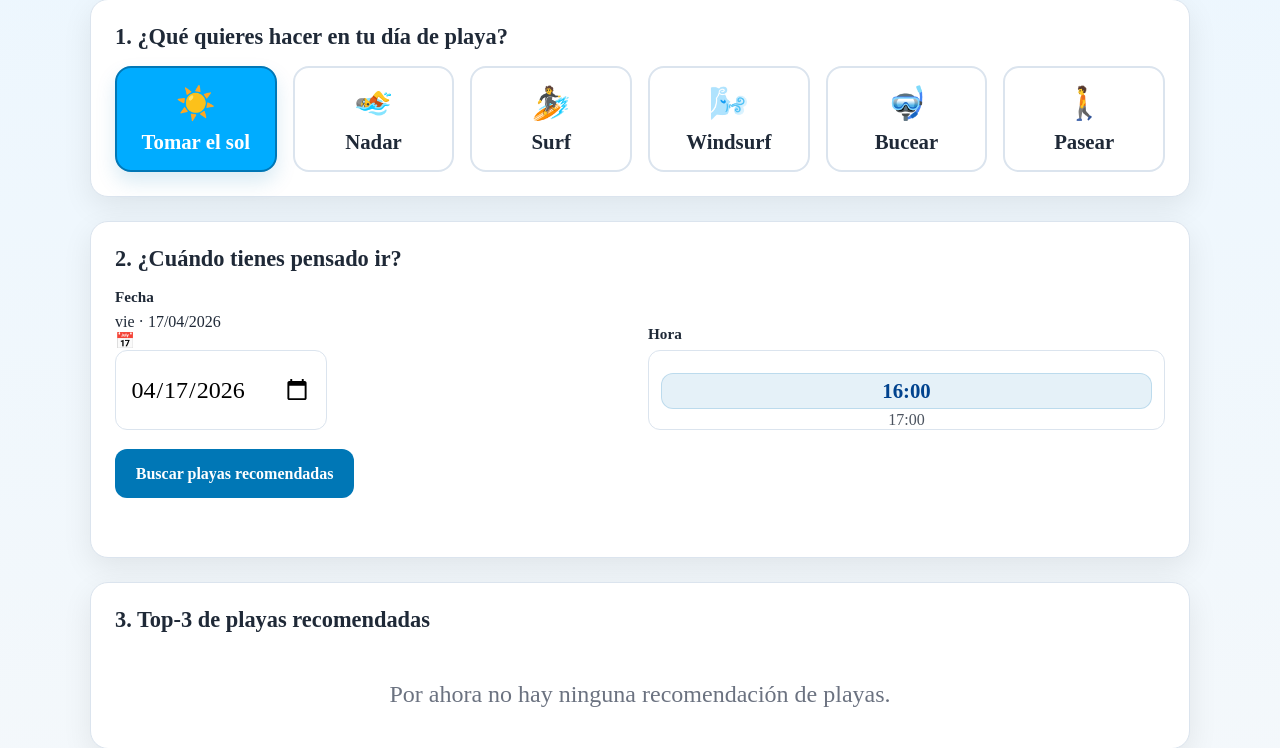
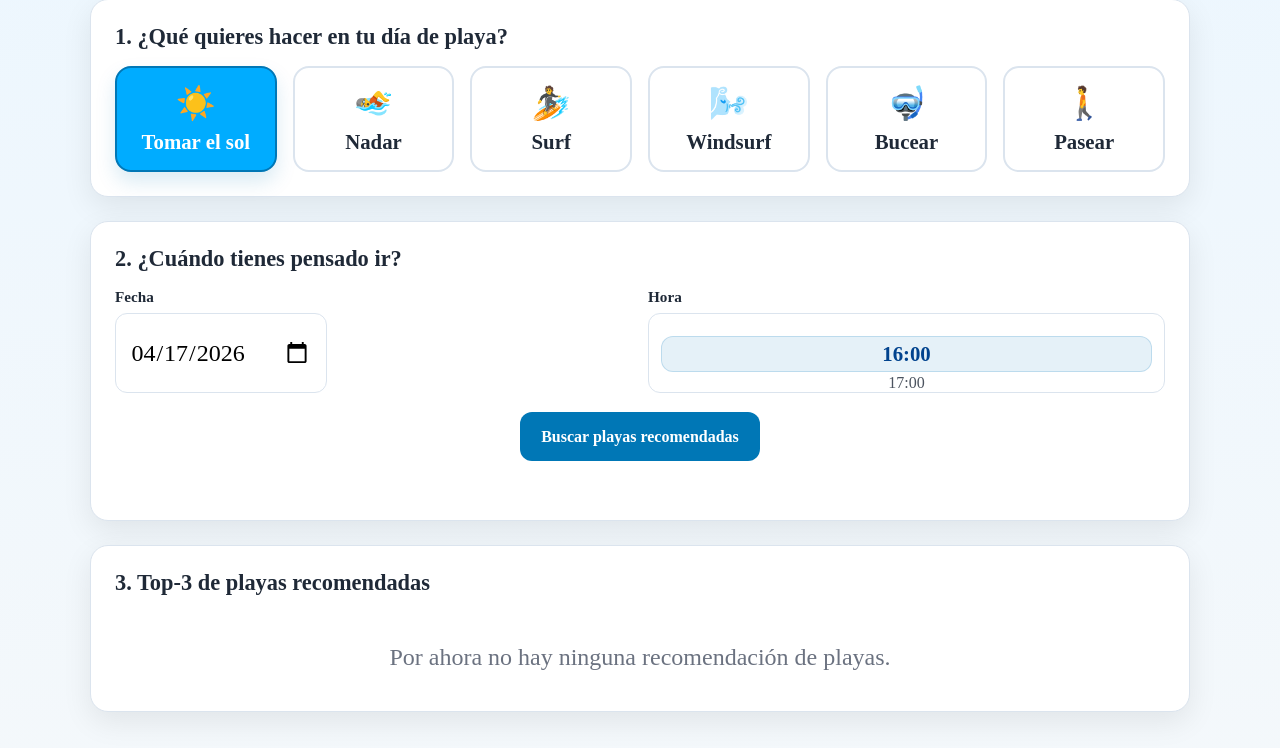
Before and after one commit to psTeamPlaya/playa_project, a FastAPI app: page / in a window 1280 px wide. Shown: the part 377-1125 px from the top of the page. Run offline with FastAPI, Linux system fonts and the light colour scheme; some web fonts are replaced.

Commit message:
- Minor changes to the styling.

```diff
--- a/frontend/static/css/styles.css
+++ b/frontend/static/css/styles.css
@@ -186,6 +186,7 @@
         display: flex;
         gap: 1rem;
         flex-wrap: wrap;
+        justify-content: center;
     }
 
     button {
@@ -439,6 +440,11 @@
         font-size: 1.5rem;
     }
 
+    .date-icon,
+    .date-display {
+        display: none;
+    }
+
     .hour-wheel-wrapper {
         position: relative;
         height: 5rem;
```
